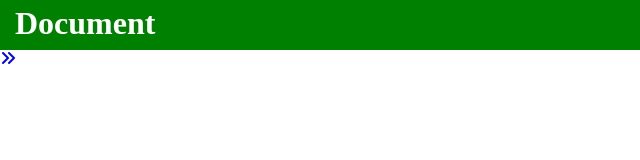
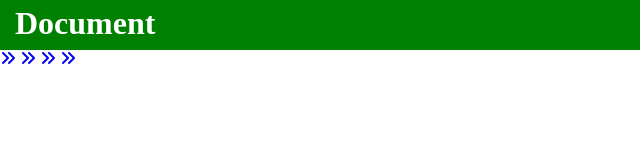
Before and after one commit to Tuitenvu/Project, a plain HTML site: page index.html in a window 1280 px wide. Shown: the top 160 px of the page, 0-640 px from the left. Drawn offline with Linux system fonts and the light colour scheme.

Commit message:
Update index.html

```diff
--- a/index.html
+++ b/index.html
@@ -17,6 +17,9 @@
     </header>
     <main>
 <a href="#"><i class="fas fa-angle-double-right"></i></a>
+<a href="#"><i class="fas fa-angle-double-right"></i></a>
+<a href="#"><i class="fas fa-angle-double-right"></i></a>
+<a href="#"><i class="fas fa-angle-double-right"></i></a>
     </main>
 </body>
 </html>
```
